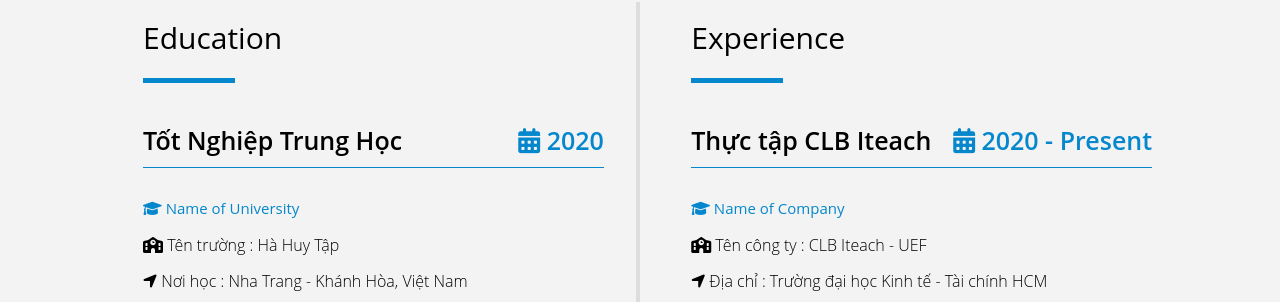
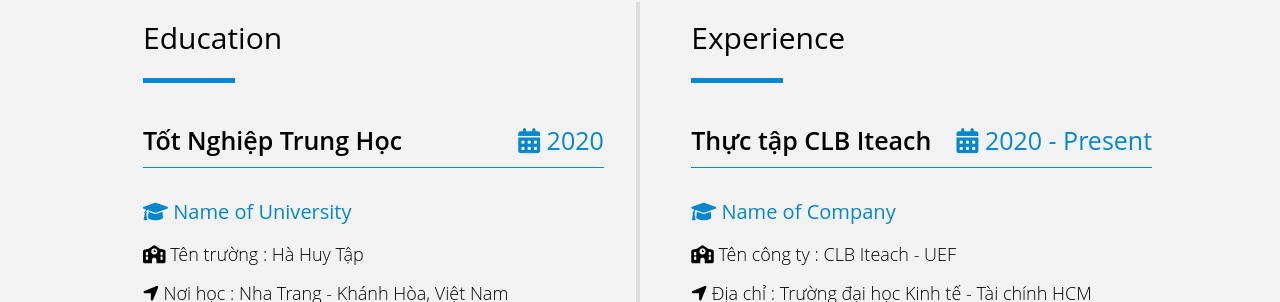
Before and after one commit to thangtcm/profile, a plain HTML site: page index.html in a window 1280 px wide. Shown: the part 3510-3812 px from the top of the page. Drawn offline with Linux system fonts and the light colour scheme.

Commit message:
Update style.css

```diff
--- a/assets/css/style.css
+++ b/assets/css/style.css
@@ -387,7 +387,7 @@ body{
 .row .timeline{
     color: #0487CC;
     font-size: 25px;
-    font-weight: 600;
+    font-weight: 500;
     float: right;
 }
 
@@ -397,14 +397,14 @@ body{
 }
 
 .row .content-info h5{
-    font-size: 15px;
+    font-size: 20px;
     font-weight: 400;
     color: #0487CC;
     padding-bottom: 15px;
 }
 
 .profile-info .content-info h6, .profile-skill .content-info h6{
-    font-size: 16px;
+    font-size: 18px;
     font-weight: 300;
     line-height: 1.6;
     padding-bottom: 10px;
```
